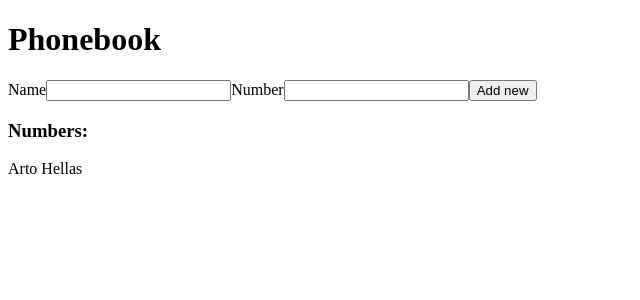
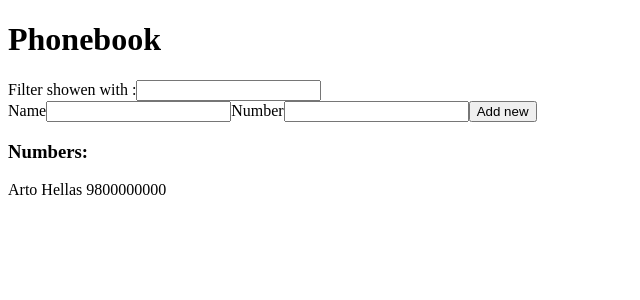
Before and after one commit to GojoIsHere/full-stack-open-workshop, a React (Vite) app in the folder newFull/part2/phonebook/: page / in a window 1280 px wide. Shown: the top 300 px of the page, without its empty margins (0-640 px from the left). Built offline with nearby package versions, Linux system fonts and the light colour scheme.

Commit message:
feat : can add numbers too

```diff
--- a/newFull/part2/phonebook/src/App.jsx
+++ b/newFull/part2/phonebook/src/App.jsx
@@ -1,37 +1,74 @@
 import { useState } from "react";
 const App = () => {
-  const [person, setPerson] = useState([{ name: "Arto Hellas" }]);
+  // hook states
+  const [person, setPerson] = useState([
+    { name: "Arto Hellas", number: 9800000000 },
+  ]);
   const [newName, setNewName] = useState("");
+  const [newNumber, setNewNumber] = useState("");
+  const [filter, setFileter] = useState("");
+
+  // function for name input field
   const handleChange = (e) => {
     console.log(e.target.value);
     setNewName(e.target.value);
   };
+
+  // function for number input field
+  const handleChangeNum = (e) => {
+    console.log(e.target.value);
+    setNewNumber(e.target.value);
+  };
+
+  // function for add buttion
   const handleClick = (e) => {
     e.preventDefault();
     let a = {};
     a.name = newName;
+    a.number = newNumber;
     let exists;
     person.map((val) => {
-      if (val.name === a.name) {
+      if (val.name === a.name || val.number === a.number) {
         return (exists = true);
       }
     });
     if (exists) {
-      alert(`${a.name} is already added to phonebook `);
+      alert(`${a.name} or ${a.number}is already added to phonebook `);
     } else setPerson(person.concat(a));
   };
-  const Numbers = ({ names }) => {
-    return <div>{names}</div>;
+
+  // Number component
+  const Numbers = ({ names, number }) => {
+    return (
+      <div>
+        {names} {number}
+      </div>
+    );
   };
+
+  // function for filter
+  const handleFilter = (e) => {
+    setFileter(e.target.value);
+    person.name.toLowerCase().includes(filter.toLowerCase());
+  };
+
   return (
     <div>
+      <h1>Phonebook</h1>
+      <div>
+        <span>Filter showen with :</span>
+        <input type="text" value={filter} onChange={handleFilter} />
+      </div>
       <div>
         <form>
-          <h1>Phonebook</h1>
           <span>Name</span>
           <input type="text" value={newName} onChange={handleChange} />
           <span>Number</span>
-          <input type="number"></input>
+          <input
+            type="number"
+            value={newNumber}
+            onChange={handleChangeNum}
+          ></input>
           <button onClick={handleClick}>Add new</button>
         </form>
       </div>
@@ -39,7 +76,13 @@ const App = () => {
         <h3>Numbers:</h3>
         <span>
           {person.map((val, index) => {
-            return <Numbers key={index} names={val.name}></Numbers>;
+            return (
+              <Numbers
+                key={index}
+                names={val.name}
+                number={val.number}
+              ></Numbers>
+            );
           })}
         </span>
       </div>
```
